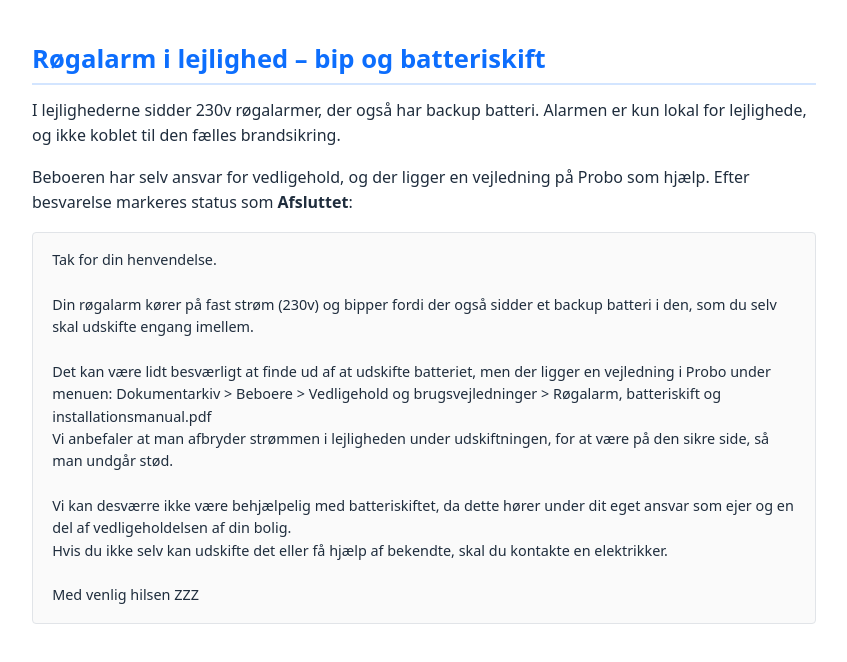
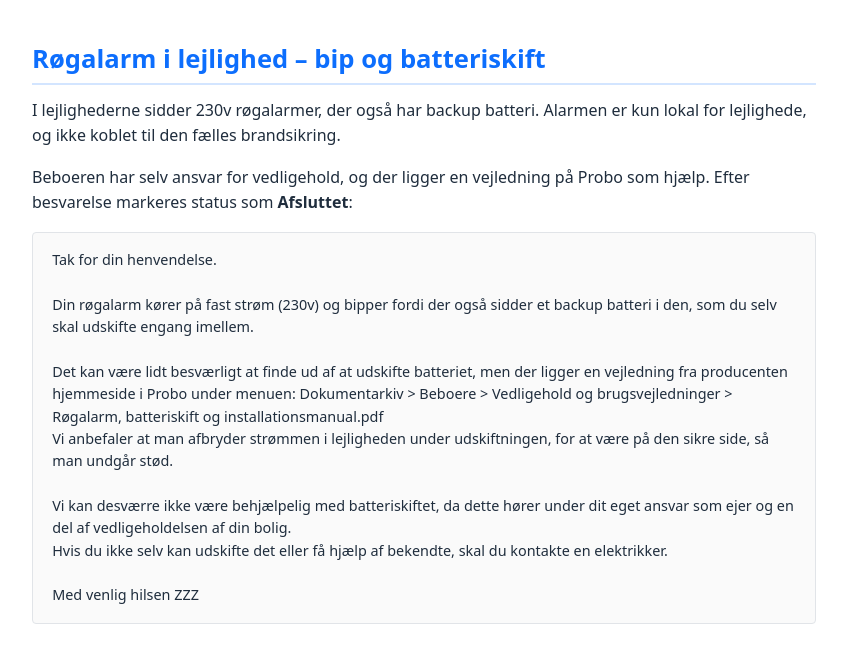
Before and after one commit to JeppeLeth/probo-svar, a plain HTML site: page index.html in a window 1280 px wide. Shown: the part 6950-7612 px from the top of the page, without its empty margins (416-1263 px from the left). Drawn offline with Linux system fonts and the light colour scheme.

Commit message:
Update index.html

```diff
--- a/index.html
+++ b/index.html
@@ -281,7 +281,7 @@
     <blockquote>
       Tak for din henvendelse.<br><br>
       Din røgalarm kører på fast strøm (230v) og bipper fordi der også sidder et backup batteri i den, som du selv skal udskifte engang imellem.<br><br>
-      Det kan være lidt besværligt at finde ud af at udskifte batteriet, men der ligger en vejledning i Probo under menuen: Dokumentarkiv > Beboere > Vedligehold og brugsvejledninger > Røgalarm, batteriskift og installationsmanual.pdf<br>
+      Det kan være lidt besværligt at finde ud af at udskifte batteriet, men der ligger en vejledning fra producenten hjemmeside i Probo under menuen: Dokumentarkiv > Beboere > Vedligehold og brugsvejledninger > Røgalarm, batteriskift og installationsmanual.pdf<br>
       Vi anbefaler at man afbryder strømmen i lejligheden under udskiftningen, for at være på den sikre side, så man undgår stød.<br><br>
       Vi kan desværre ikke være behjælpelig med batteriskiftet, da dette hører under dit eget ansvar som ejer og en del af vedligeholdelsen af din bolig.<br>
       Hvis du ikke selv kan udskifte det eller få hjælp af bekendte, skal du kontakte en elektrikker.<br><br>
```
